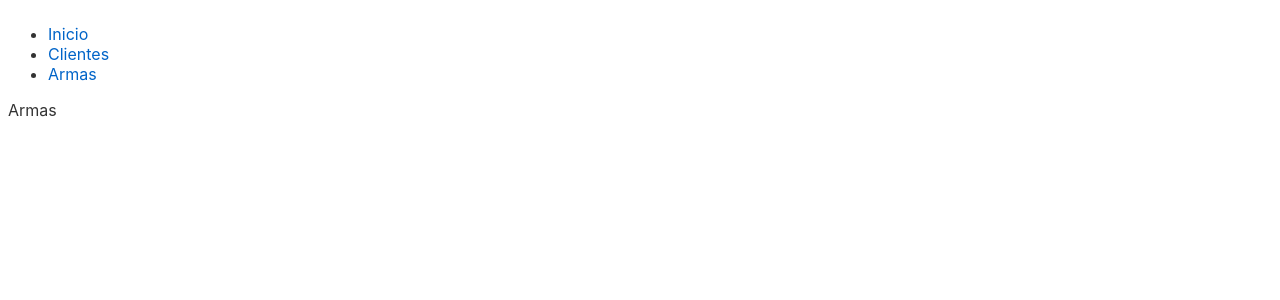
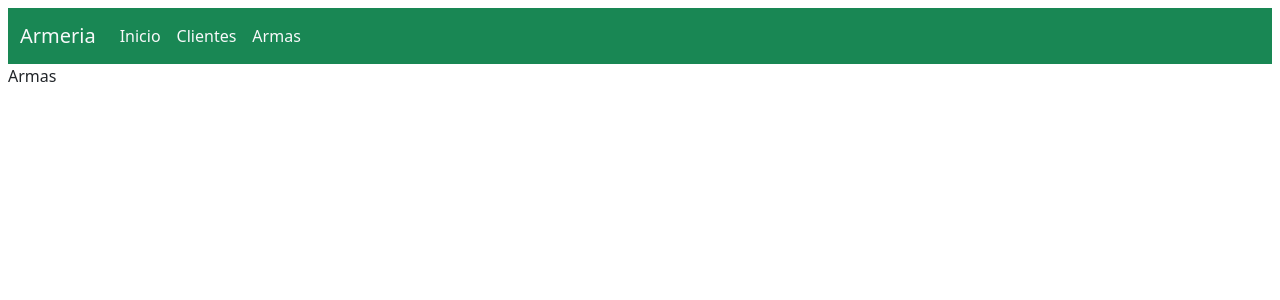
Before and after one commit to JoseAntonioNieto/armeria-frontend, a Svelte app: page /armas in a window 1280 px wide. Shown: the top 300 px of the page. Built offline with nearby package versions, Linux system fonts and the light colour scheme.

Commit message:
Add: Menu Bootstrap

```diff
--- a/package.json
+++ b/package.json
@@ -16,10 +16,12 @@
     "rollup-plugin-css-only": "^4.3.0",
     "rollup-plugin-livereload": "^2.0.0",
     "rollup-plugin-svelte": "^7.1.2",
-    "svelte": "^3.55.0"
+    "svelte": "^3.55.1"
   },
   "dependencies": {
+    "bootstrap": "^5.2.3",
     "sirv-cli": "^2.0.0",
-    "svelte-routing": "^1.6.0"
+    "svelte-routing": "^1.6.0",
+    "sveltestrap": "^5.10.0"
   }
 }
--- a/src/App.svelte
+++ b/src/App.svelte
@@ -1,4 +1,6 @@
 <script>
+    import "bootstrap/dist/css/bootstrap.min.css";
+    import "bootstrap/dist/js/bootstrap.min.js";
 	import { setContext} from "svelte";
     import { Router} from "svelte-routing";
     import Nav from "./Nav.svelte";
--- a/src/Nav.svelte
+++ b/src/Nav.svelte
@@ -2,10 +2,24 @@
     import { Link } from "svelte-routing";
 </script>
 
-<nav>
-    <ul>
-        <li><Link to="/">Inicio</Link></li>
-        <li><Link to="/clientes">Clientes</Link></li>
-        <li><Link to="/armas">Armas</Link></li>
-    </ul>
+<nav class="navbar navbar-expand-lg bg-body-tertiary bg-success">
+    <div class="container-fluid">
+        <Link to="/" class="navbar-brand text-light">Armeria</Link>
+        <button class="navbar-toggler" type="button" data-bs-toggle="collapse" data-bs-target="#navbarNav" aria-controls="navbarNav" aria-expanded="false" aria-label="Toggle navigation">
+            <span class="navbar-toggler-icon"></span>
+        </button>
+        <div class="collapse navbar-collapse" id="navbarNav">
+            <ul class="navbar-nav">
+                <li class="nav-item">
+                    <Link to="/" class="nav-link text-light">Inicio</Link>
+                </li>
+                <li class="nav-item">
+                    <Link to="/clientes" class="nav-link text-light">Clientes</Link>
+                </li>
+                <li class="nav-item">
+                    <Link to="/armas" class="nav-link text-light">Armas</Link>
+                </li>
+            </ul>
+        </div>
+    </div>
 </nav>
```
Also changed, not shown: 1 other file (tests, documents, lock files or other folders).
